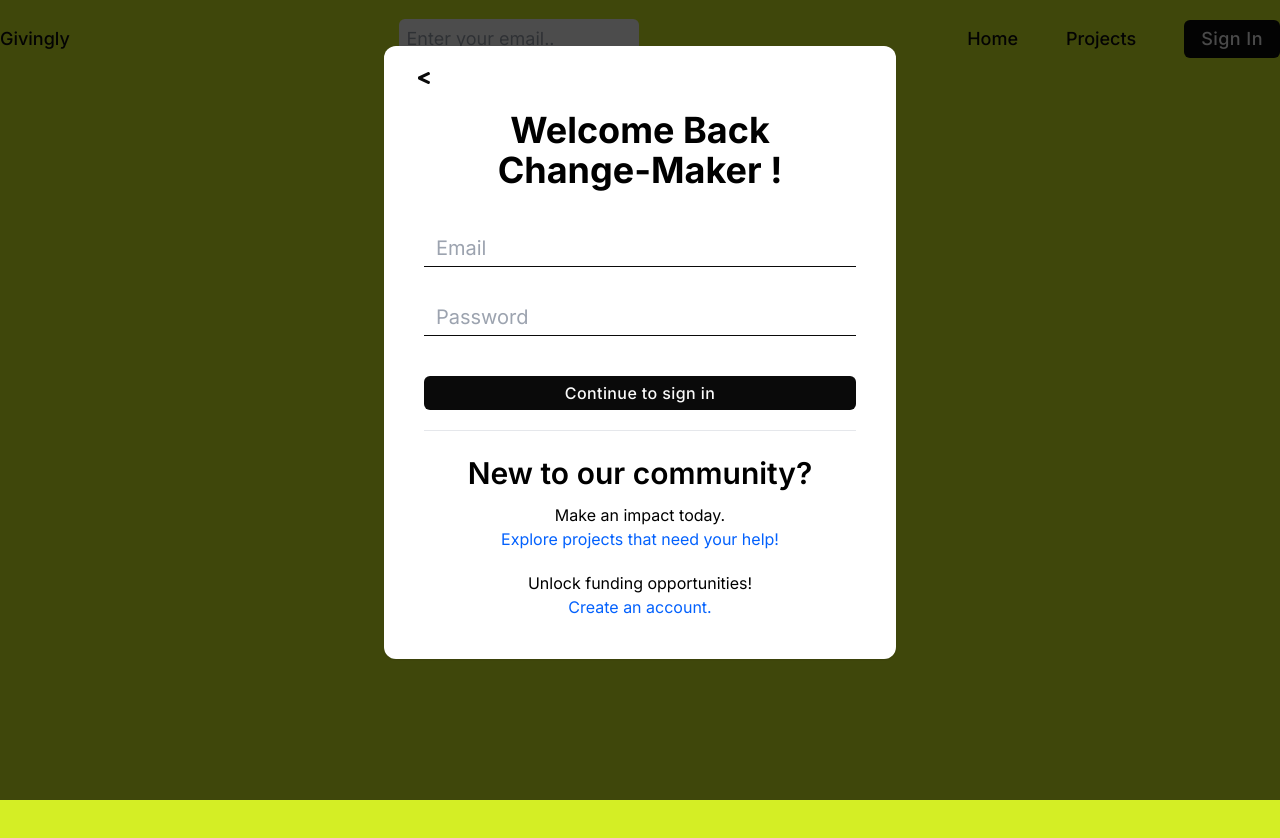
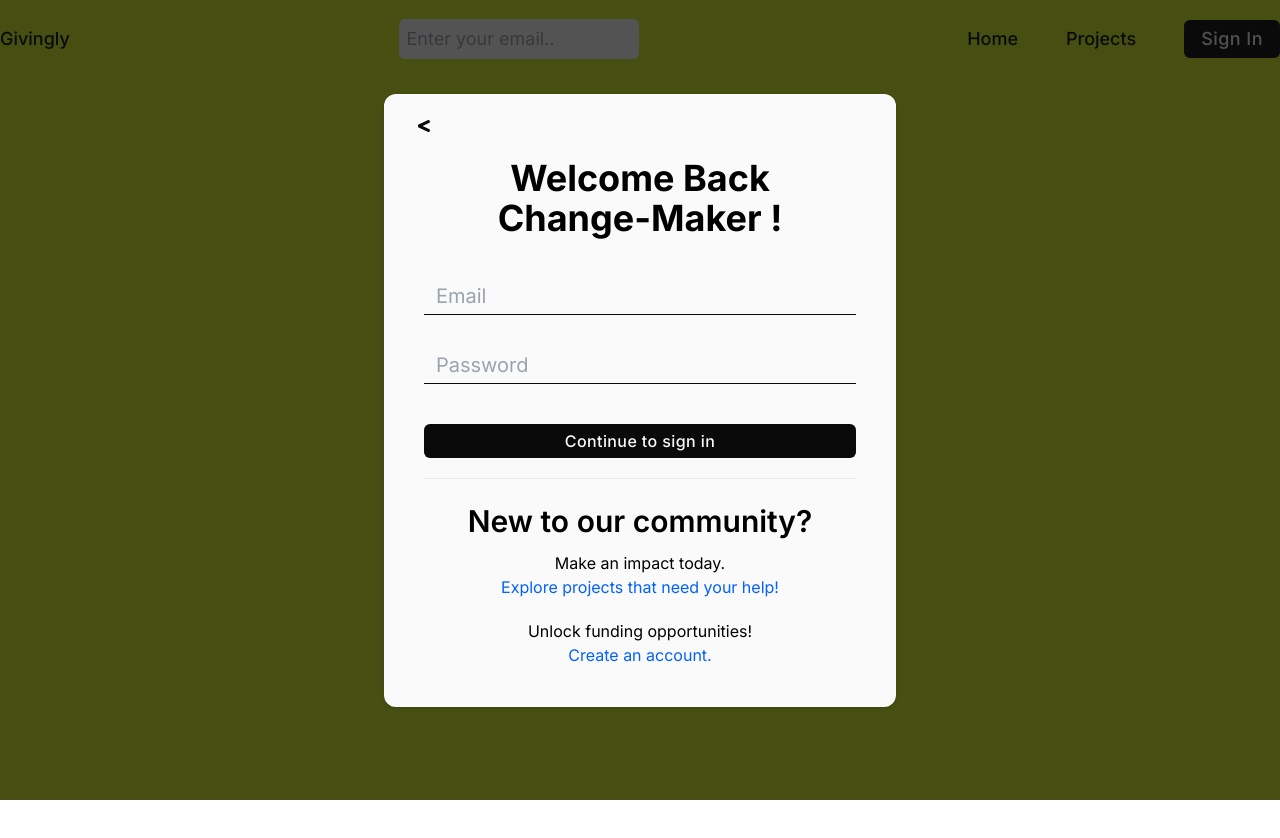
Before and after one commit to feyizoglu/crowdfunding-app, a Next.js app: page / in a window 1280 px wide. Both pictures are taken after a click on the button "Sign In". Shown: the top 838 px of the page. After the commit the page ends 800 px from the top, so only its background shows below. Built offline with nearby package versions, Linux system fonts and the light colour scheme.

Commit message:
Inputs backgrounds fixed | Added custom height to tailwind.config

```diff
--- a/app/Components/SignIn/SignIn.js
+++ b/app/Components/SignIn/SignIn.js
@@ -20,9 +20,9 @@ const SignUp = () => {
   const onsubmit = data => console.log(data);
 
   return (
-    <div className="bg-opacity-70 w-screen h-screen fixed top-0 left-0 grid place-content-center z-50 bg-black text-center">
+    <div className="bg-opacity-70 w-screen h-screen fixed top-0 left-0 grid place-content-center z-50 bg-blackColor text-center">
       <div
-        className="bg-white mb-24 p-4 sm:p-6 md:p-10 rounded-xl shadow relative max-w-xs sm:max-w-md md:max-w-lg"
+        className="bg-whiteColor p-4 sm:p-6 md:p-10 rounded-xl shadow relative max-w-xs sm:max-w-md md:max-w-lg"
       >
         <button
           onClick={() => dispatch(setShowSignInBox())}
@@ -36,23 +36,23 @@ const SignUp = () => {
           Change-Maker !
         </h2>
 
-        <div className="flex flex-col justify-center max-w-xs sm:max-w-sm md:max-w-md m-auto">
+        <div className="flex flex-col justify-center max-w-xs sm:max-w-sm md:max-w-md m-auto ">
           <form onSubmit={handleSubmit(onsubmit)} >
             <input
               {...register('email')}
               id="mail"
               placeholder="Email"
-              className="border-b border-blackColor px-3 py-1 mt-5 mb-8 w-full text-lg outline-none sm:text-xl"
+              className="border-b border-blackColor bg-whiteColor px-3 py-1 mt-5 mb-8 w-full text-lg outline-none sm:text-xl"
             />
-            {errors.email && <p className="text-red-500 text-xs">{errors.email?.message}</p>}
+            {/* {errors.email && <p className="text-red-500 text-xs">{errors.email?.message}</p>} */}
             <input
               {...register('password')}
               id="password"
               type="password"
               placeholder="Password"
-              className="border-b border-blackColor px-3 py-1 mb-5 w-full outline-none text-lg sm:text-xl"
+              className="border-b border-blackColor bg-whiteColor px-3 py-1 mb-5 w-full outline-none text-lg sm:text-xl"
             />
-            {errors.password && <p className="text-red-500 text-xs">{errors.password?.message}</p>}
+            {/* {errors.password && <p className="text-red-500 text-xs">{errors.password?.message}</p>} */}
             <button className="button-dark mt-5 w-full">
               Continue to sign in
             </button>
--- a/app/page.js
+++ b/app/page.js
@@ -1,7 +1,7 @@
 export default function Home() {
   return (
-    <main className='h-screen bg-greenColor'>
-
+    <main className=''>
+      <div className="h-screen-70 bg-greenColor"></div>
     </main>
   )
 }
--- a/tailwind.config.js
+++ b/tailwind.config.js
@@ -18,6 +18,9 @@ module.exports = {
       },
       borderRadius: {
         needed: '0.375rem',
+      },
+      height: {
+        'screen-70' : 'calc(100vh - 70px)'
       }
     },
   },
```
